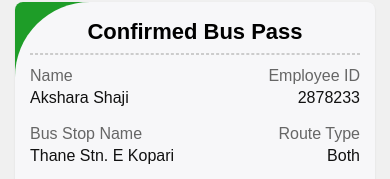
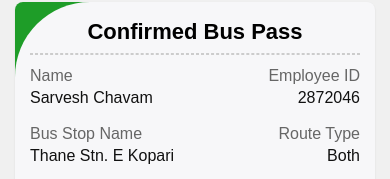
Before and after one commit to Dreth-Ma5ter/Bus-Pass, a React Native app: screen / in a window 390 px wide. Shown: the part 233-412 px from the top of the page. Built offline with nearby package versions, Linux system fonts and the light colour scheme.

Commit message:
Update App.js

```diff
--- a/App.js
+++ b/App.js
@@ -13,8 +13,8 @@ export default function App() {
   const [showQR, setShowQR] = useState(false);
   const [menuOpen, setMenuOpen] = useState(false);
   const [isDarkMode, setIsDarkMode] = useState(false);
-  const [name, setName] = useState('Akshara Shaji');
-  const [employeeId, setEmployeeId] = useState('2878233');
+  const [name, setName] = useState('Sarvesh Chavam');
+  const [employeeId, setEmployeeId] = useState('2872046');
   const [officeIn, setOfficeIn] = useState('10:20');
   const [officeOut, setOfficeOut] = useState('20:45');
   const [startDate, setStartDate] = useState('1st Nov, 2026');
@@ -169,7 +169,7 @@ export default function App() {
   };
 
   const handlePinSubmit = () => {
-    if (pinInput === employeeId || pinInput === '2878233') {
+    if (pinInput === employeeId || pinInput === '2872046') {
       setPinModalVisible(false);
       setPinInput('');
       setTimeout(() => setEditModalVisible(true), 300);
```
